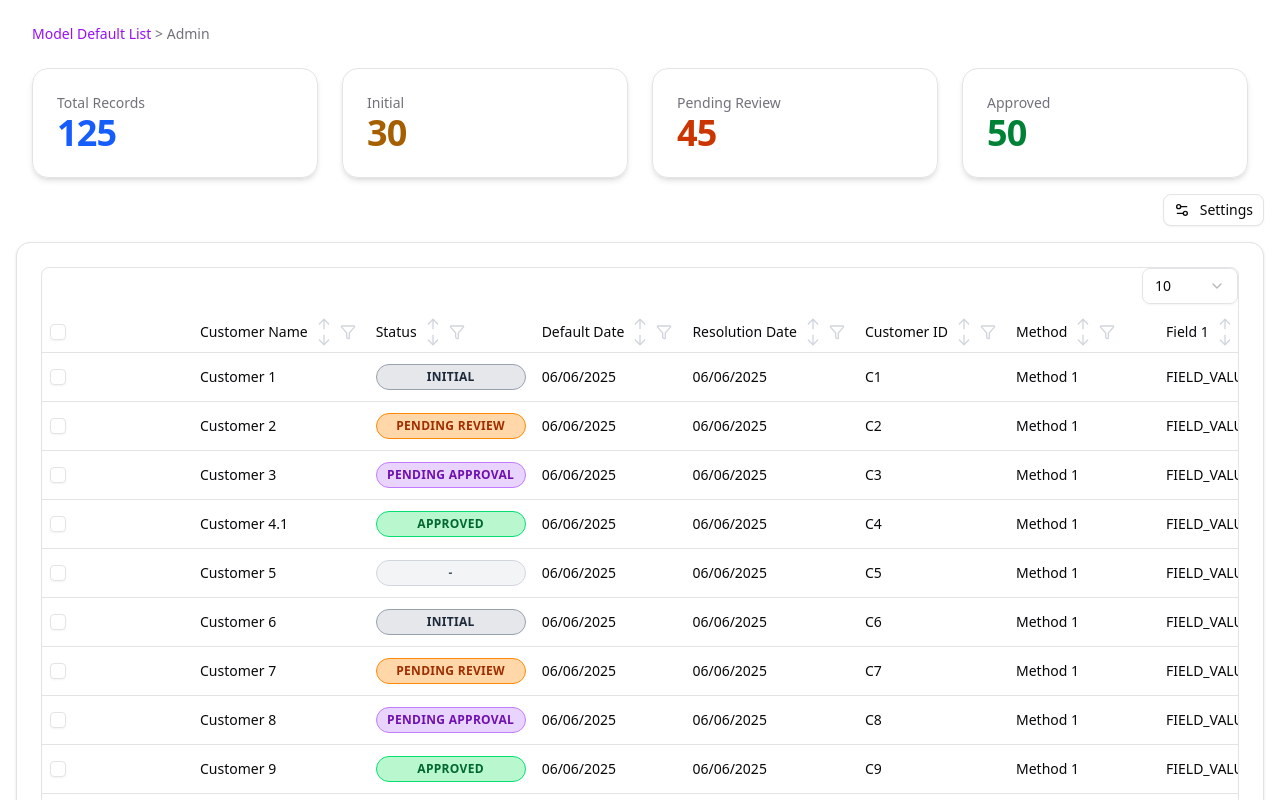
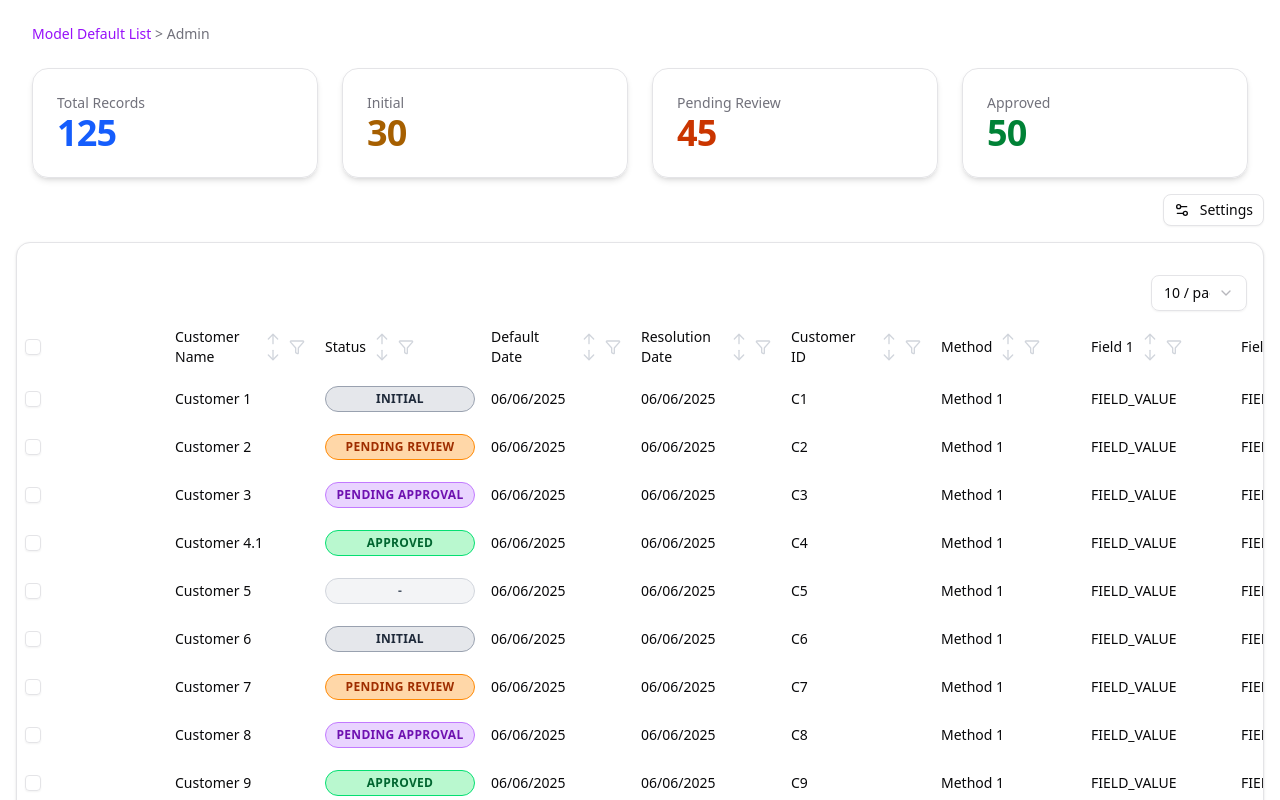
Before and after one commit to DhirajPanchal/shadcn-ui_explorer, a Next.js app in the folder shadcn-nx_data-grid_explorer/: page /poc-app-11/admin in a window 1280 px wide. Shown: the top 800 px of the page. Built offline with nearby package versions, Linux system fonts and the light colour scheme.

Commit message:
MISC/STK

```diff
--- a/shadcn-nx_data-grid_explorer/src/components/application/FrameDataGrid.tsx
+++ b/shadcn-nx_data-grid_explorer/src/components/application/FrameDataGrid.tsx
@@ -138,14 +138,11 @@ export function FrameDataGrid({
 
   return (
     <Card className="w-full">
-      {gridHeader && (
-        <CardHeader>
-          <CardTitle>{gridHeader}</CardTitle>
-        </CardHeader>
-      )}
-      <CardContent>
-        <div className="rounded-md border overflow-x-auto">
-          <div className="flex justify-end mb-2">
+      {/* {gridHeader} */}
+
+      <CardContent className="p-0">
+        {/* Top control (Page Size dropdown) */}
+        <div className="flex justify-end px-4 py-2">
           <Select
             value={String(pageLimit)}
             onValueChange={(value) => onPageLimitChange(Number(value))}
@@ -156,28 +153,33 @@ export function FrameDataGrid({
             <SelectContent>
               {[10, 20, 50].map((size) => (
                 <SelectItem key={size} value={String(size)}>
-                    {size}
+                  {size} / page
                 </SelectItem>
               ))}
             </SelectContent>
           </Select>
         </div>
 
-          <Table>
-            <TableHeader>
+        {/* Scrollable shared container for both header + body */}
+
+        <div className="relative overflow-auto max-h-[500px]">
+          <table className="w-full border-separate border-spacing-0">
+            <thead className="sticky top-0 z-20 bg-background">
               {table.getHeaderGroups().map((headerGroup) => (
-                <TableRow key={headerGroup.id}>
+                <tr key={headerGroup.id}>
                   {headerGroup.headers.map((header) => {
                     const columnId = header.column.id;
                     const isSticky = columnId in stickyOffsets;
                     const left = stickyOffsets[columnId];
 
                     return (
-                      <TableHead
+                      <th
                         key={header.id}
-                        className={isSticky ? "sticky z-10 bg-background" : ""}
+                        className={`p-2 text-left align-middle font-medium text-sm ${
+                          isSticky ? "sticky z-30 bg-background" : ""
+                        }`}
                         style={{
-                          minWidth: 150, // must match actual width
+                          minWidth: 150,
                           ...(isSticky && { left }),
                         }}
                       >
@@ -187,26 +189,29 @@ export function FrameDataGrid({
                               header.column.columnDef.header,
                               header.getContext()
                             )}
-                      </TableHead>
+                      </th>
                     );
                   })}
-                </TableRow>
+                </tr>
               ))}
-            </TableHeader>
-            <TableBody>
+            </thead>
+
+            <tbody>
               {table.getRowModel().rows.map((row) => (
-                <TableRow key={row.id}>
+                <tr key={row.id} className="border-t">
                   {row.getVisibleCells().map((cell) => {
                     const columnId = cell.column.id;
                     const isSticky = columnId in stickyOffsets;
                     const left = stickyOffsets[columnId];
 
                     return (
-                      <TableCell
+                      <td
                         key={cell.id}
-                        className={isSticky ? "sticky z-10 bg-background" : ""}
+                        className={`p-2 align-middle text-sm ${
+                          isSticky ? "sticky z-10 bg-background" : ""
+                        }`}
                         style={{
-                          minWidth: 150, // must match actual width
+                          minWidth: 150,
                           ...(isSticky && { left }),
                         }}
                       >
@@ -214,13 +219,13 @@ export function FrameDataGrid({
                           cell.column.columnDef.cell,
                           cell.getContext()
                         )}
-                      </TableCell>
+                      </td>
                     );
                   })}
-                </TableRow>
+                </tr>
               ))}
-            </TableBody>
-          </Table>
+            </tbody>
+          </table>
         </div>
       </CardContent>
 
```
Also changed, not shown: 1 other file (tests, documents, lock files or other folders). Lines whose indentation alone changed are shown as unchanged.
